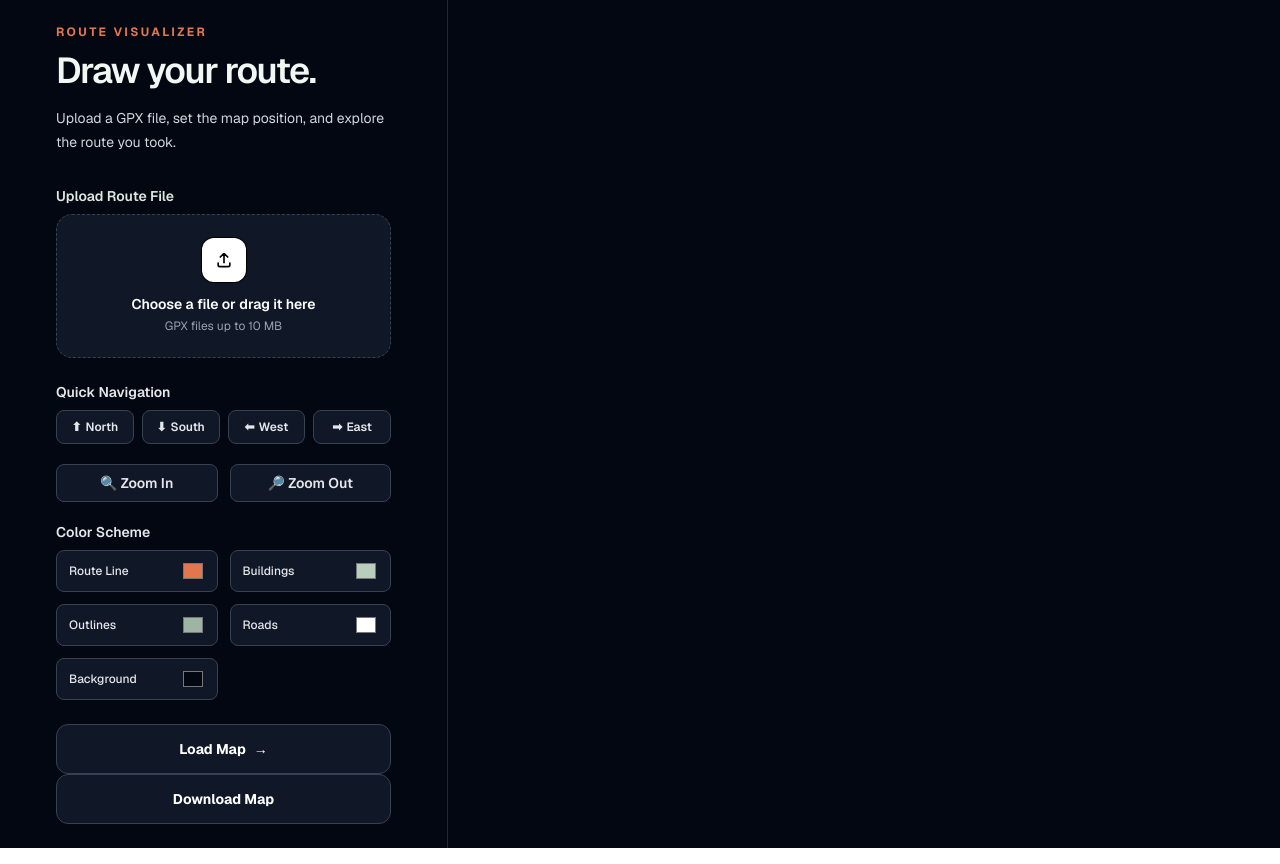
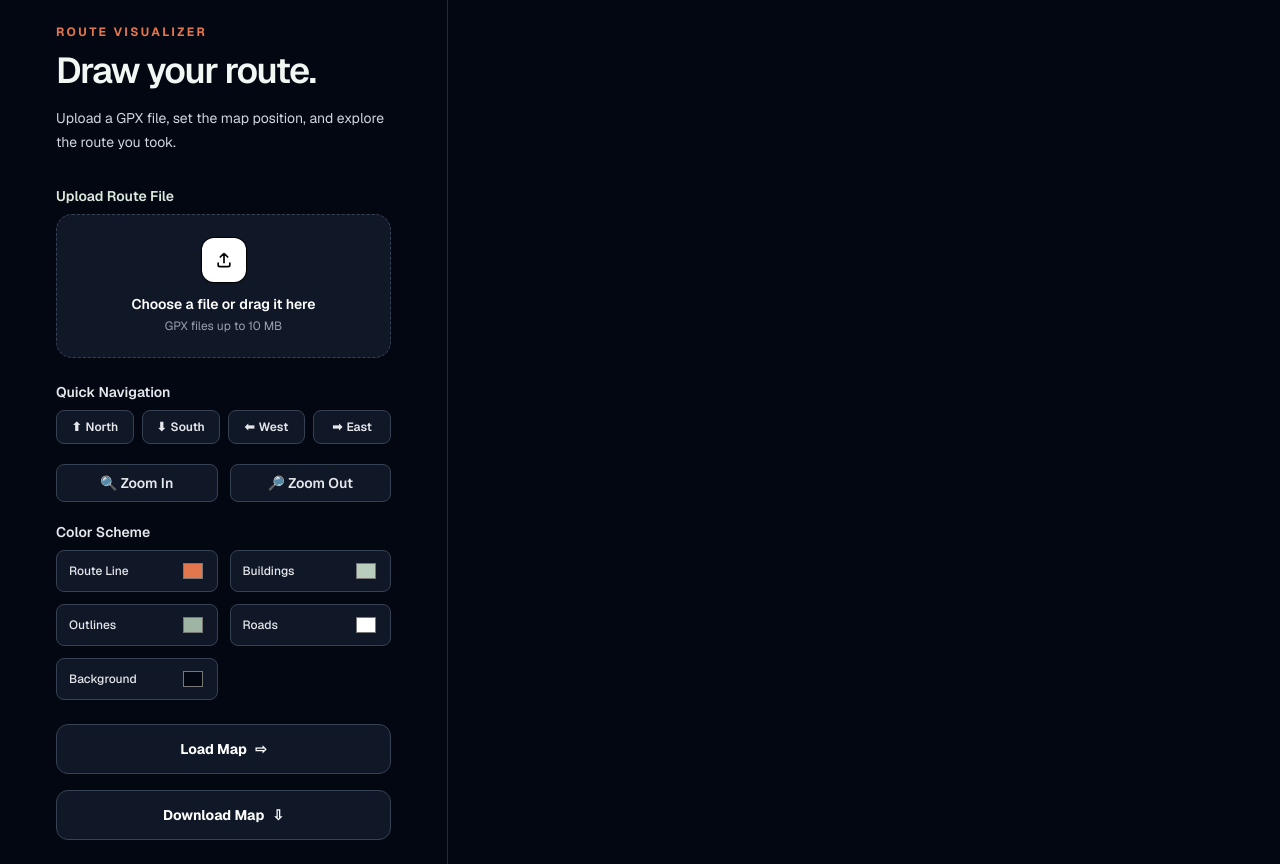
Before and after one commit to AdeebIsmail/route-map-generator, a Next.js app: page / in a window 1280 px wide. Built offline with nearby package versions, Linux system fonts and the light colour scheme.

Commit message:
refactor: fix spacing

```diff
--- a/app/page.tsx
+++ b/app/page.tsx
@@ -298,7 +298,7 @@ export default function Home() {
             className="flex w-full items-center justify-center gap-2 rounded-xl border border-gray-700 bg-gray-900 px-5 py-3.5 text-sm font-bold text-white transition hover:border-gray-500 hover:bg-gray-800 focus:outline-none focus:ring-2 focus:ring-[#e2764c] focus:ring-offset-2 focus:ring-offset-gray-950"
           >
             Load Map
-            <span aria-hidden="true">&#8594;</span>
+            <span aria-hidden="true">&#8680;</span>
           </button>
 
           {submitted && (
@@ -313,9 +313,10 @@ export default function Home() {
         <button
           onClick={downloadMap ?? undefined}
           disabled={!downloadMap}
-          className="flex w-full items-center justify-center gap-2 rounded-xl border border-gray-700 bg-gray-900 px-5 py-3.5 text-sm font-bold text-white transition hover:border-gray-500 hover:bg-gray-800 focus:outline-none focus:ring-2 focus:ring-[#e2764c] focus:ring-offset-2 focus:ring-offset-gray-950"
+          className="flex mt-4 w-full items-center justify-center gap-2 rounded-xl border border-gray-700 bg-gray-900 px-5 py-3.5 text-sm font-bold text-white transition hover:border-gray-500 hover:bg-gray-800 focus:outline-none focus:ring-2 focus:ring-[#e2764c] focus:ring-offset-2 focus:ring-offset-gray-950"
         >
           Download Map
+          <span aria-hidden="true">&#8681;</span>
         </button>
       </section>
 
```
Also changed, not shown: components/viewer.tsx (+7 -0 lines).
